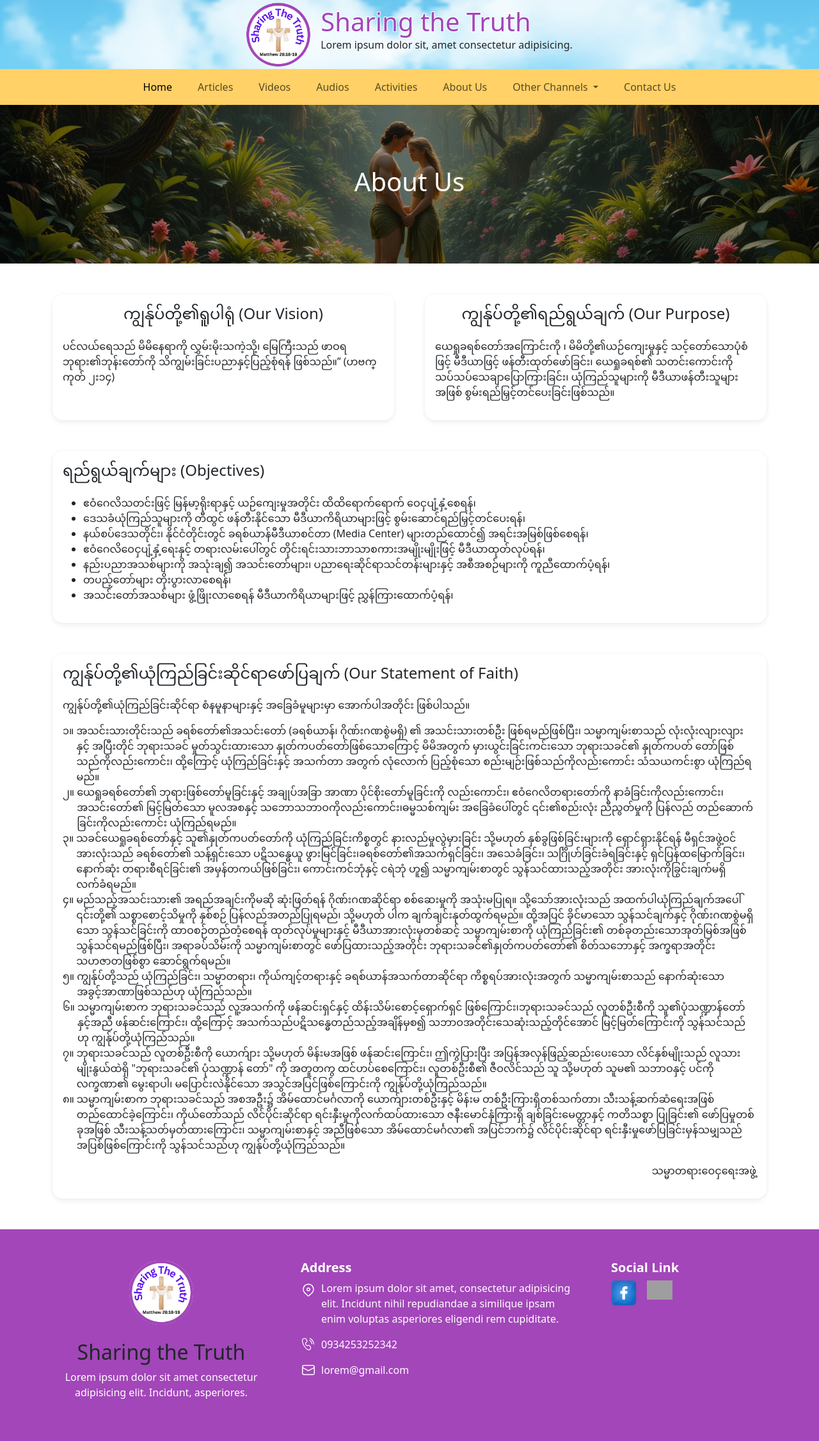
After one commit to zawsainan/sharing-the-truth, a PHP site: page /about-us.php in a window 1280 px wide. The commit adds this page. Shown: the whole page at 64% size. Run offline with PHP 8.4, Linux system fonts and the light colour scheme; grey boxes are pictures that could not be loaded.

Commit message:
About Us Page Raw

```diff
--- /dev/null
+++ b/about-us.php
@@ -0,0 +1,70 @@
+<?php include('header.php') ?>
+<main>
+    <section class="container-fluid py-5 banner-image">
+        <h1 class="text-white text-center py-4 py-lg-5 position-relative z-2">About Us</h1>
+    </section>
+    <div class="container py-4 py-lg-5">
+        <div class="row  g-4 g-lg-5">
+            <div class="col-12 col-md-6 ">
+                <div class="drop-shadow rounded-4 p-3 h-100">
+                    <h4 class="text-center mb-4">ကျွန်ုပ်တို့၏ရူပါရုံ (Our Vision)</h4>
+                    <p>ပင်လယ်ရေသည် မိမိနေရာကို လွှမ်းမိုးသကဲ့သို့၊ မြေကြီးသည် ဖာဝရဘုရား၏ဘုန်းတော်ကို သိကျွမ်းခြင်းပညာနှင့်ပြည့်စုံရန် ဖြစ်သည်။” (ဟဗက္ကုတ် ၂း၁၄)</p>
+                </div>
+            </div>
+            <div class="col-12 col-md-6">
+                <div class="drop-shadow rounded-4 p-3 h-100">
+                    <h4 class="text-center mb-4">ကျွန်ုပ်တို့၏ရည်ရွယ်ချက် (Our Purpose)</h4>
+                    <p>ယေရှုခရစ်တော်အကြောင်းကို ၊ မိမိတို့၏ယဉ်ကျေးမှုနှင့် သင့်တော်သောပုံစံဖြင့် မီဒီယာဖြင့် ဖန်တီးထုတ်ဖော်ခြင်း၊ ယေရှုခရစ်၏ သတင်းကောင်းကို သပ်သပ်သေချာပြောကြားခြင်း၊ ယုံကြည်သူများကို မီဒီယာဖန်တီးသူများအဖြစ် စွမ်းရည်မြှင့်တင်ပေးခြင်းဖြစ်သည်။</p>
+                </div>
+            </div>
+            <div class="col-12">
+                <div class="drop-shadow rounded-4 p-3 h-100">
+                    <h4 class="mb-4">ရည်ရွယ်ချက်များ (Objectives)</h4>
+                    <ul>
+                        <li>ဧဝံဂေလိသတင်းဖြင့် မြန်မာ့ရိုးရာနှင့် ယဉ်ကျေးမှုအတိုင်း ထိထိရောက်ရောက် ဝေငှပျံ့နှံ့စေရန်၊ </li>
+
+                        <li>ဒေသခံယုံကြည်သူများကို တီထွင် ဖန်တီးနိုင်သော မီဒီယာကိရိယာများဖြင့် စွမ်းဆောင်ရည်မြှင့်တင်ပေးရန်၊ </li>
+
+                        <li>နယ်စပ်ဒေသတိုင်း၊ နိုင်ငံတိုင်းတွင် ခရစ်ယာန်မီဒီယာစင်တာ (Media Center) များတည်ထောင်၍ အရင်းအမြစ်ဖြစ်စေရန်၊ </li>
+
+                        <li>ဧဝံဂေလိဝေငှပျံ့နှံ့ရေးနှင့် တရားလမ်းပေါ်တွင် တိုင်းရင်းသားဘာသာစကားအမျိုးမျိုးဖြင့် မီဒီယာထုတ်လုပ်ရန်၊ </li>
+
+                        <li>နည်းပညာအသစ်များကို အသုံးချ၍ အသင်းတော်များ၊ ပညာရေးဆိုင်ရာသင်တန်းများနှင့် အစီအစဉ်များကို ကူညီထောက်ပံ့ရန်၊ </li>
+
+                        <li>တပည့်တော်များ တိုးပွားလာစေရန်၊</li>
+
+                        <li> အသင်းတော်အသစ်များ ဖွံ့ဖြိုးလာစေရန် မီဒီယာကိရိယာများဖြင့် ညွှန်ကြားထောက်ပံ့ရန်၊ </li>
+                    </ul>
+                </div>
+            </div>
+            <div class="col-12">
+                <div class="drop-shadow rounded-4 p-3">
+                    <h4 class="mb-4">ကျွန်ုပ်တို့၏ယုံကြည်ခြင်းဆိုင်ရာဖော်ပြချက် (Our Statement of Faith)</h4>
+
+                    <p>ကျွန်ုပ်တို့၏ယုံကြည်ခြင်းဆိုင်ရာ စံနမူနာများနှင့် အခြေခံမူများမှာ အောက်ပါအတိုင်း ဖြစ်ပါသည်။</p>
+                    <ul class="list-unstyled">
+
+
+                        <li class="d-inline-flex"><span class="me-1">၁။</span> အသင်းသားတိုင်းသည် ခရစ်တော်၏အသင်းတော် (ခရစ်ယာန်၊ ဂိုဏ်းဂဏစွဲမရှိ) ၏ အသင်းသားတစ်ဦး ဖြစ်ရမည်ဖြစ်ပြီး၊ သမ္မာကျမ်းစာသည် လုံးလုံးလျားလျားနှင့် အပြီးတိုင် ဘုရားသခင် မှုတ်သွင်းထားသော နှုတ်ကပတ်တော်ဖြစ်သောကြောင့် မိမိအတွက် မှားယွင်းခြင်းကင်းသော ဘုရားသခင်၏ နှုတ်ကပတ် တော်ဖြစ်သည်ကိုလည်းကောင်း၊ ထို့ကြောင့် ယုံကြည်ခြင်းနှင့် အသက်တာ အတွက် လုံလောက် ပြည့်စုံသော စည်းမျဉ်းဖြစ်သည်ကိုလည်းကောင်း သံသယကင်းစွာ ယုံကြည်ရမည်။</li>
+
+                        <li class="d-inline-flex"><span class="me-1">၂။</span> ယေရှုခရစ်တော်၏ ဘုရားဖြစ်တော်မူခြင်းနှင့် အချုပ်အခြာ အာဏာ ပိုင်စိုးတော်မူခြင်းကို လည်းကောင်း၊ ဧဝံဂေလိတရားတော်ကို နာခံခြင်းကိုလည်းကောင်း၊ အသင်းတော်၏ မြင့်မြတ်သော မူလအစနှင့် သဘောသဘာဝကိုလည်းကောင်း၊ဓမ္မသစ်ကျမ်း အခြေခံပေါ်တွင် ၎င်း၏စည်းလုံး ညီညွတ်မှုကို ပြန်လည် တည်ဆောက်ခြင်းကိုလည်းကောင်း ယုံကြည်ရမည်။</li>
+
+                        <li class="d-inline-flex"><span class="me-1">၃။</span> သခင်ယေရှုခရစ်တော်နှင့် သူ၏နှုတ်ကပတ်တော်ကို ယုံကြည်ခြင်းကိစ္စတွင် နားလည်မှုလွဲမှားခြင်း သို့မဟုတ် နှစ်ခွဖြစ်ခြင်းများကို ရှောင်ရှားနိုင်ရန် မီရှင်အဖွဲ့ဝင်အားလုံးသည် ခရစ်တော်၏ သန့်ရှင်းသော ပဋိသန္ဓေယူ ဖွားမြင်ခြင်း၊ခရစ်တော်၏အသက်ရှင်ခြင်း၊ အသေခံခြင်း၊ သင်္ဂြိုဟ်ခြင်းခံရခြင်းနှင့် ရှင်ပြန်ထမြောက်ခြင်း၊ နောက်ဆုံး တရားစီရင်ခြင်း၏ အမှန်တကယ်ဖြစ်ခြင်း၊ ကောင်းကင်ဘုံနှင့် ငရဲဘုံ ဟူ၍ သမ္မာကျမ်းစာတွင် သွန်သင်ထားသည့်အတိုင်း အားလုံးကိုခြွင်းချက်မရှိ လက်ခံရမည်။</li>
+
+                        <li class="d-inline-flex"><span class="me-1">၄။</span> မည်သည့်အသင်းသား၏ အရည်အချင်းကိုမဆို ဆုံးဖြတ်ရန် ဂိုဏ်းဂဏဆိုင်ရာ စစ်ဆေးမှုကို အသုံးမပြုရ။ သို့သော်အားလုံးသည် အထက်ပါယုံကြည်ချက်အပေါ် ၎င်းတို့၏ သစ္စာစောင့်သိမှုကို နှစ်စဉ် ပြန်လည်အတည်ပြုရမည်၊ သို့မဟုတ် ပါက ချက်ချင်းနုတ်ထွက်ရမည်။ ထို့အပြင် ခိုင်မာသော သွန်သင်ချက်နှင့် ဂိုဏ်းဂဏစွဲမရှိသော သွန်သင်ခြင်းကို ထာဝစဉ်တည်တံ့စေရန် ထုတ်လုပ်မှုများနှင့် မီဒီယာအားလုံးမှတစ်ဆင့် သမ္မာကျမ်းစာကို ယုံကြည်ခြင်း၏ တစ်ခုတည်းသောအုတ်မြစ်အဖြစ် သွန်သင်ရမည်ဖြစ်ပြီး၊ အရာခပ်သိမ်းကို သမ္မာကျမ်းစာတွင် ဖော်ပြထားသည့်အတိုင်း ဘုရားသခင်၏နှုတ်ကပတ်တော်၏ စိတ်သဘောနှင့် အက္ခရာအတိုင်း သဟဇာတဖြစ်စွာ ဆောင်ရွက်ရမည်။</li>
+
+                        <li class="d-inline-flex"><span class="me-1">၅။</span> ကျွန်ုပ်တို့သည် ယုံကြည်ခြင်း၊ သမ္မာတရား၊ ကိုယ်ကျင့်တရားနှင့် ခရစ်ယာန်အသက်တာဆိုင်ရာ ကိစ္စရပ်အားလုံးအတွက် သမ္မာကျမ်းစာသည် နောက်ဆုံးသော အခွင့်အာဏာဖြစ်သည်ဟု ယုံကြည်သည်။</li>
+
+                        <li class="d-inline-flex"><span class="me-1">၆။</span> သမ္မာကျမ်းစာက ဘုရားသခင်သည် လူ့အသက်ကို ဖန်ဆင်းရှင်နှင့် ထိန်းသိမ်းစောင့်ရှောက်ရှင် ဖြစ်ကြောင်း၊ဘုရားသခင်သည် လူတစ်ဦးစီကို သူ၏ပုံသဏ္ဍာန်တော်နှင့်အညီ ဖန်ဆင်းကြောင်း၊ ထို့ကြောင့် အသက်သည်ပဋိသန္ဓေတည်သည့်အချိန်မှစ၍ သဘာဝအတိုင်းသေဆုံးသည့်တိုင်အောင် မြင့်မြတ်ကြောင်းကို သွန်သင်သည်ဟု ကျွန်ုပ်တို့ယုံကြည်သည်။</li>
+
+                        <li class="d-inline-flex"><span class="me-1">၇။</span> ဘုရားသခင်သည် လူတစ်ဦးစီကို ယောက်ျား သို့မဟုတ် မိန်းမအဖြစ် ဖန်ဆင်းကြောင်း၊ ဤကွဲပြားပြီး အပြန်အလှန်ဖြည့်ဆည်းပေးသော လိင်နှစ်မျိုးသည် လူသားမျိုးနွယ်ထဲရှိ "ဘုရားသခင်၏ ပုံသဏ္ဍာန် တော်" ကို အတူတကွ ထင်ဟပ်စေကြောင်း၊ လူတစ်ဦးစီ၏ ဇီဝလိင်သည် သူ သို့မဟုတ် သူမ၏ သဘာဝနှင့် ပင်ကိုလက္ခဏာ၏ မွေးရာပါ၊ မပြောင်းလဲနိုင်သော အသွင်အပြင်ဖြစ်ကြောင်းကို ကျွန်ုပ်တို့ယုံကြည်သည်။</li>
+
+                        <li class="d-inline-flex"><span class="me-1">၈။</span> သမ္မာကျမ်းစာက ဘုရားသခင်သည် အစအဦး၌ အိမ်ထောင်မင်္ဂလာကို ယောက်ျားတစ်ဦးနှင့် မိန်းမ တစ်ဦးကြားရှိတစ်သက်တာ၊ သီးသန့်ဆက်ဆံရေးအဖြစ် တည်ထောင်ခဲ့ကြောင်း၊ ကိုယ်တော်သည် လိင်ပိုင်းဆိုင်ရာ ရင်းနှီးမှုကိုလက်ထပ်ထားသော ဇနီးမောင်နှံကြားရှိ ချစ်ခြင်းမေတ္တာနှင့် ကတိသစ္စာ ပြုခြင်း၏ ဖော်ပြမှုတစ်ခုအဖြစ် သီးသန့်သတ်မှတ်ထားကြောင်း၊ သမ္မာကျမ်းစာနှင့် အညီဖြစ်သော အိမ်ထောင်မင်္ဂလာ၏ အပြင်ဘက်၌ လိင်ပိုင်းဆိုင်ရာ ရင်းနှီးမှုဖော်ပြခြင်းမှန်သမျှသည် အပြစ်ဖြစ်ကြောင်းကို သွန်သင်သည်ဟု ကျွန်ုပ်တို့ယုံကြည်သည်။</li>
+                    </ul>
+
+                    <p class="text-end">သမ္မာတရားဝေငှရေးအဖွဲ့</p>
+                </div>
+            </div>
+        </div>
+</main>
+<?php include('footer.php') ?>
--- a/css/style.css
+++ b/css/style.css
@@ -12,7 +12,9 @@ body{
 }
 
 /* Utility Classes */
-
+.drop-shadow {
+    box-shadow: 0px 4px 8px 0px #0000000f, 0px 0px 4px 0px #0000000a !important;
+}
 .text-primary-color{
     color: var(--primary-color);
 }
@@ -64,7 +66,22 @@ body{
 .bible{
     width: 120px;
 }
+/* About Us Page Styles */
 
+.banner-image {
+    background-position: center;
+    background-repeat: no-repeat;
+    background-size: cover;
+    position: relative;
+    background-image: url("/assets/images/slider-1.png");
+}
+.banner-image::before{
+    content: "";
+    position: absolute;
+    inset: 0;
+    background: rgba(0,0 , 0,0.35);
+    z-index: 0;
+}
 /* Media Queries */
 @media screen and (min-width: 768px) {
     .logo{
--- a/header.php
+++ b/header.php
@@ -34,7 +34,7 @@
                 <div class="collapse navbar-collapse" id="navbarNav">
                     <ul class="navbar-nav gap-lg-4 mx-auto">
                         <li class="nav-item">
-                            <a class="nav-link active" aria-current="page" href="#">Home</a>
+                            <a class="nav-link active" aria-current="page" href="/">Home</a>
                         </li>
                         <li class="nav-item">
                             <a class="nav-link" href="#">Articles</a>
@@ -49,7 +49,7 @@
                             <a class="nav-link" href="#">Activities</a>
                         </li>
                         <li class="nav-item">
-                            <a class="nav-link" href="#">About Us</a>
+                            <a class="nav-link" href="about-us.php">About Us</a>
                         </li>
                         <li class="nav-item dropdown">
                             <a class="nav-link dropdown-toggle" href="#" role="button" data-bs-toggle="dropdown" aria-expanded="false">
```
Also changed, not shown: temp.php (added, +71 -0 lines).
